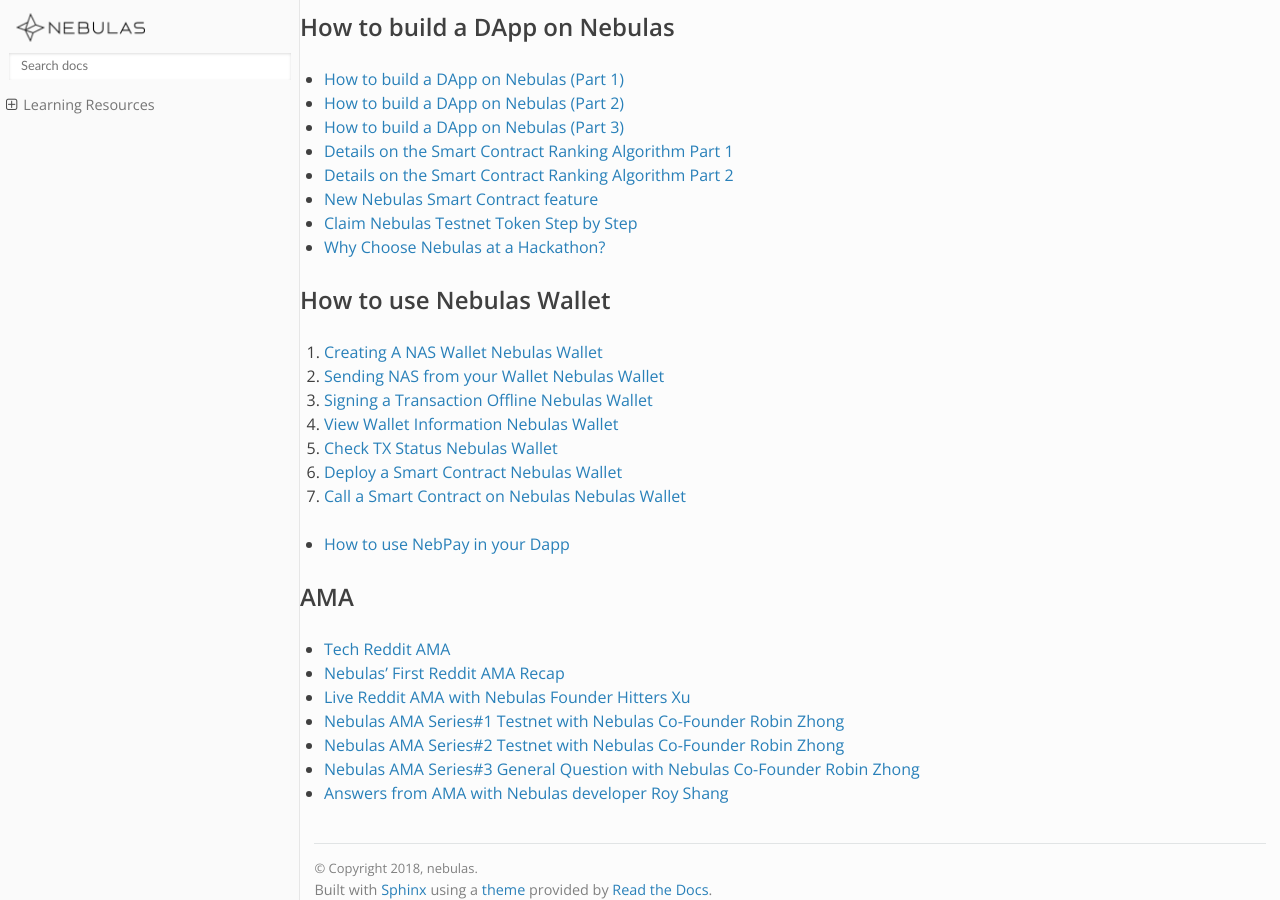
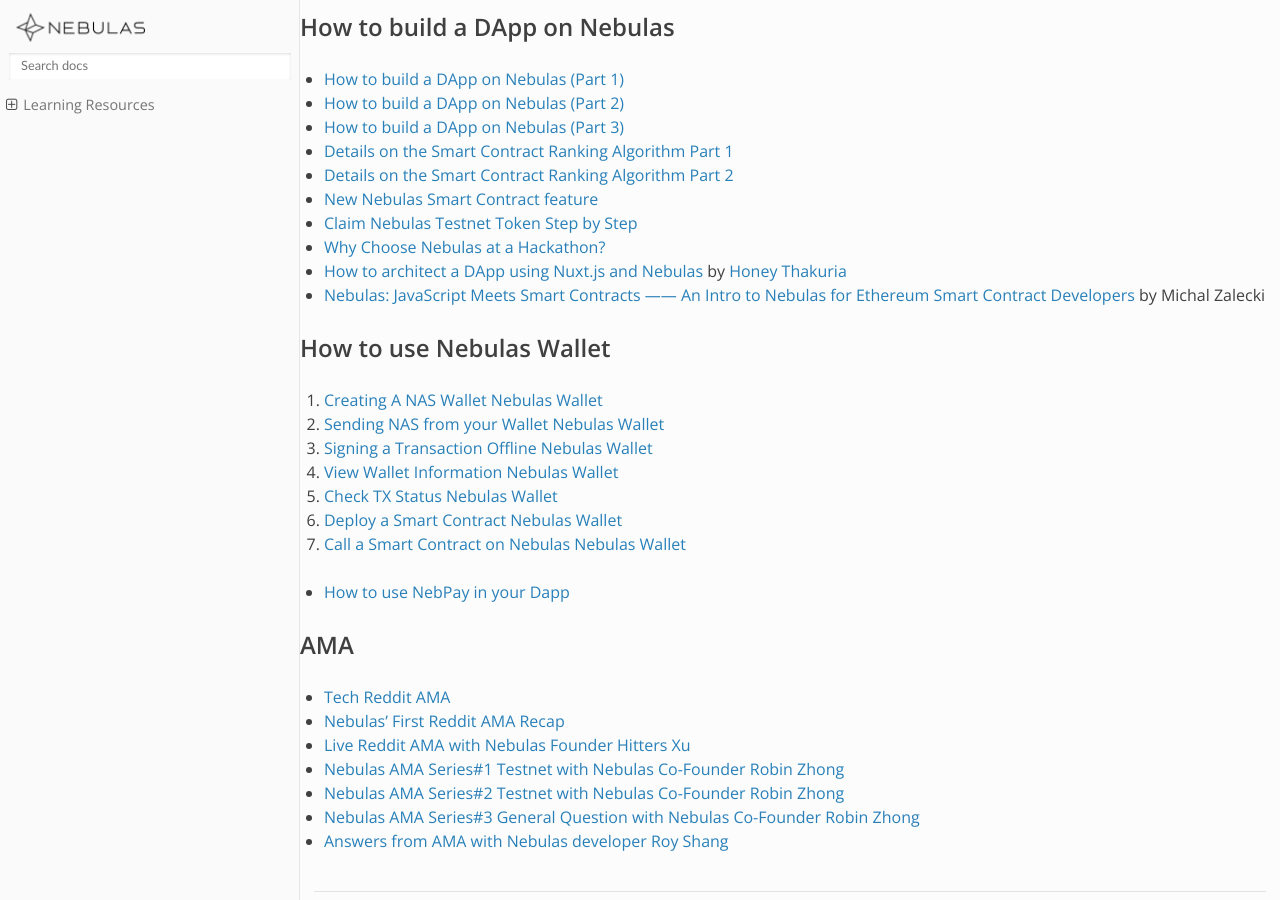
Before and after one commit to nebulasio/nebdocs, a Sphinx documentation site: the page built from docs/dapp-development/learning-resources.md, in a window 1280 px wide and 900 px high, scrolled down 735 px. Built offline with Sphinx 7.4.7 and the Read the Docs theme 2.0.0, drawn with Linux system fonts in a browser that asks for light colours; pages that are not in the unit, such as notebooks, are missing from menus.

Commit message:
++ two learning resources from the community

```diff
--- a/docs/dapp-development/learning-resources.md
+++ b/docs/dapp-development/learning-resources.md
@@ -41,6 +41,8 @@
 - [New Nebulas Smart Contract feature](https://medium.com/nebulasio/new-nebulas-smart-contract-feature-e15046804b3c)
 - [Claim Nebulas Testnet Token Step by Step](https://medium.com/nebulasio/claim-nebulas-testnet-token-step-by-step-6156400fdd38)
 - [Why Choose Nebulas at a Hackathon?](https://medium.com/nebulasio/why-choose-nebulas-at-a-hackathon-562ab8065a30)
+- [How to architect a DApp using Nuxt.js and Nebulas](https://medium.freecodecamp.org/architecting-dapp-using-nuxt-js-nebulas-fc00712ae341) by [Honey Thakuria](https://medium.com/@HoneyThakuria)
+- [Nebulas: JavaScript Meets Smart Contracts —— An Intro to Nebulas for Ethereum Smart Contract Developers](https://www.tooploox.com/blog/nebulas-javascript-meets-smart-contracts) by Michal Zalecki
 
 ## How to use Nebulas Wallet
 
```
